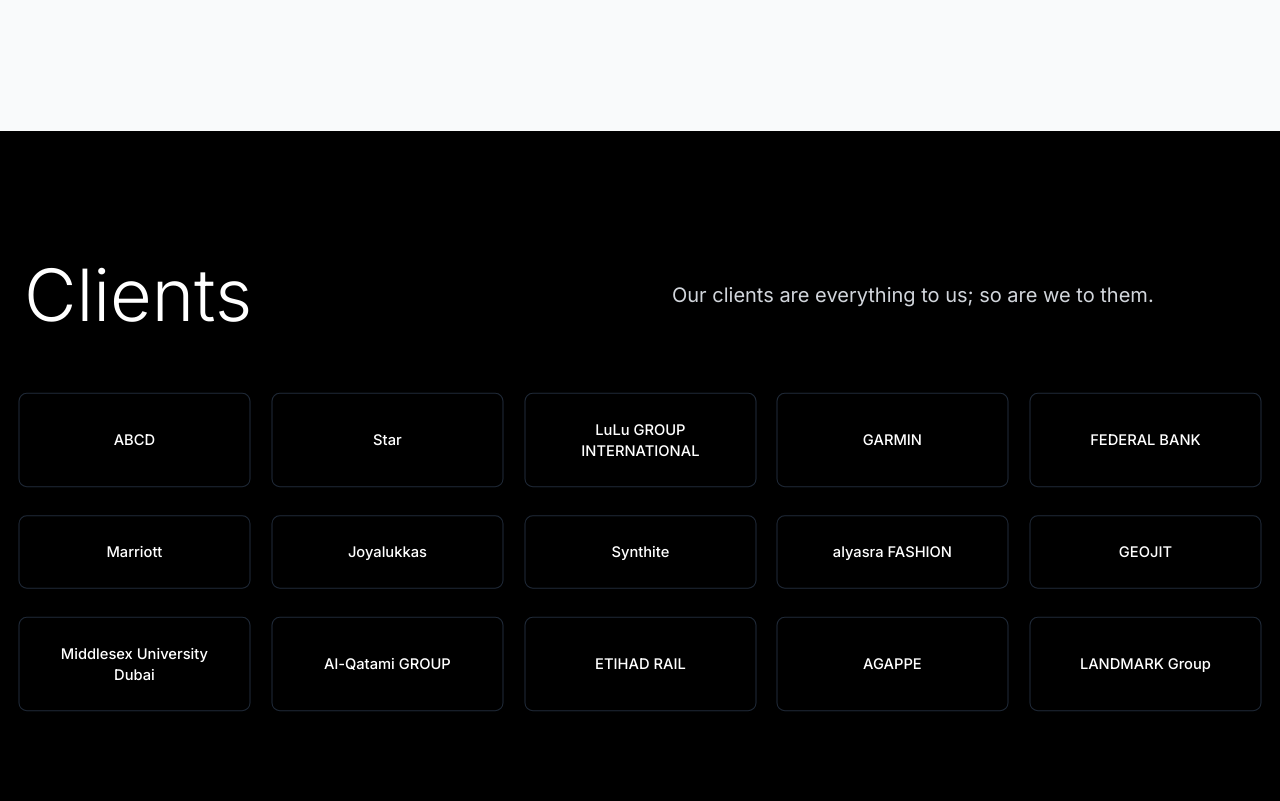
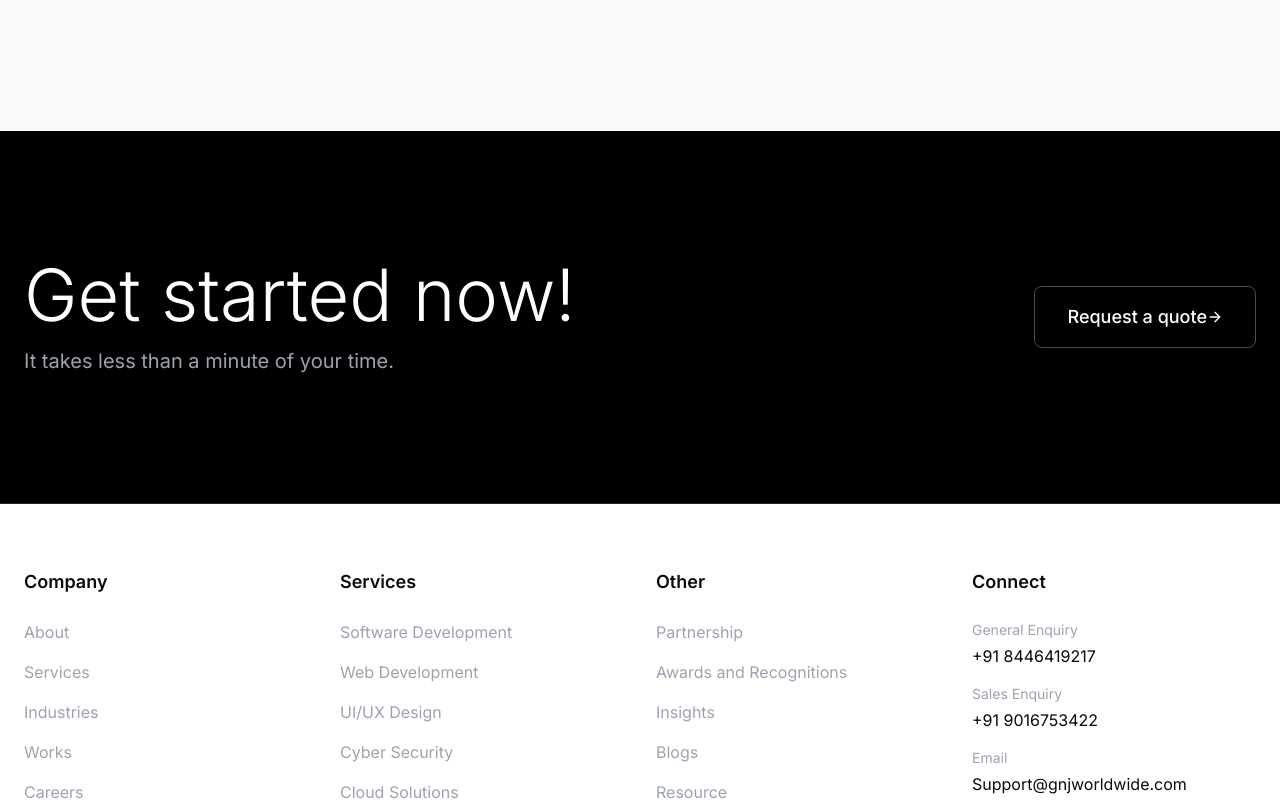
Before and after one commit to nikhilweb123/GNJ, a Next.js app: page / in a window 1280 px wide. Shown: the part 7727-8528 px from the top of the page. Built offline with nearby package versions, Linux system fonts and the light colour scheme.

Commit message:
Remove clients section from page.tsx to streamline content and improve layout: Eliminate the clients list and associated animations for a cleaner presentation.

```diff
--- a/app/page.tsx
+++ b/app/page.tsx
@@ -96,23 +96,6 @@ export default function Component() {
     },
   ]
 
-  const clients = [
-    "ABCD",
-    "Star",
-    "LuLu GROUP INTERNATIONAL",
-    "GARMIN",
-    "FEDERAL BANK",
-    "Marriott",
-    "Joyalukkas",
-    "Synthite",
-    "alyasra FASHION",
-    "GEOJIT",
-    "Middlesex University Dubai",
-    "Al-Qatami GROUP",
-    "ETIHAD RAIL",
-    "AGAPPE",
-    "LANDMARK Group",
-  ]
 
   const serviceRoutes: Record<string, string> = {
     "Software Development": "/software-development",
@@ -872,58 +855,7 @@ export default function Component() {
       </section>
 
       {/* Clients Section */}
-      <AnimatedSection>
-        <div className="max-w-7xl mx-auto px-6 py-32">
-          <div className="grid lg:grid-cols-2 gap-16 items-center mb-16">
-            <motion.h2
-              className="text-6xl md:text-7xl font-light"
-              initial={{ opacity: 0, x: -50 }}
-              animate={{
-                opacity: [0, 1],
-                x: [0, 0],
-                transition: { duration: 1 }
-              }}
-              viewport={{ once: true }}
-            >
-              Clients
-            </motion.h2>
 
-            <motion.p
-              className="text-xl text-gray-300"
-              initial={{ opacity: 0, x: 50 }}
-              animate={{
-                opacity: [0, 1],
-                x: [0, 0],
-                transition: { duration: 1, delay: 0.2 }
-              }}
-              viewport={{ once: true }}
-            >
-              Our clients are everything to us; so are we to them.
-            </motion.p>
-          </div>
-
-          <div className="grid grid-cols-2 md:grid-cols-3 lg:grid-cols-5 gap-8 mb-16">
-            {clients.map((client, index) => (
-              <motion.div
-                key={client}
-                className="flex items-center justify-center p-6 border border-gray-800 rounded-lg hover:border-gray-600 transition-colors"
-                initial={{ opacity: 0, scale: 0.8 }}
-                animate={{
-                  opacity: [0, 1],
-                  scale: [0.8, 1.05],
-                  transition: { duration: 0.6, delay: index * 0.05 }
-                }}
-                viewport={{ once: true }}
-                whileHover={{
-                  boxShadow: "0 10px 25px rgba(255, 255, 255, 0.1)",
-                }}
-              >
-                <span className="text-white font-medium text-center text-sm">{client}</span>
-              </motion.div>
-            ))}
-          </div>
-        </div>
-      </AnimatedSection>
 
       {/* CTA Section */}
       <AnimatedSection>
```
